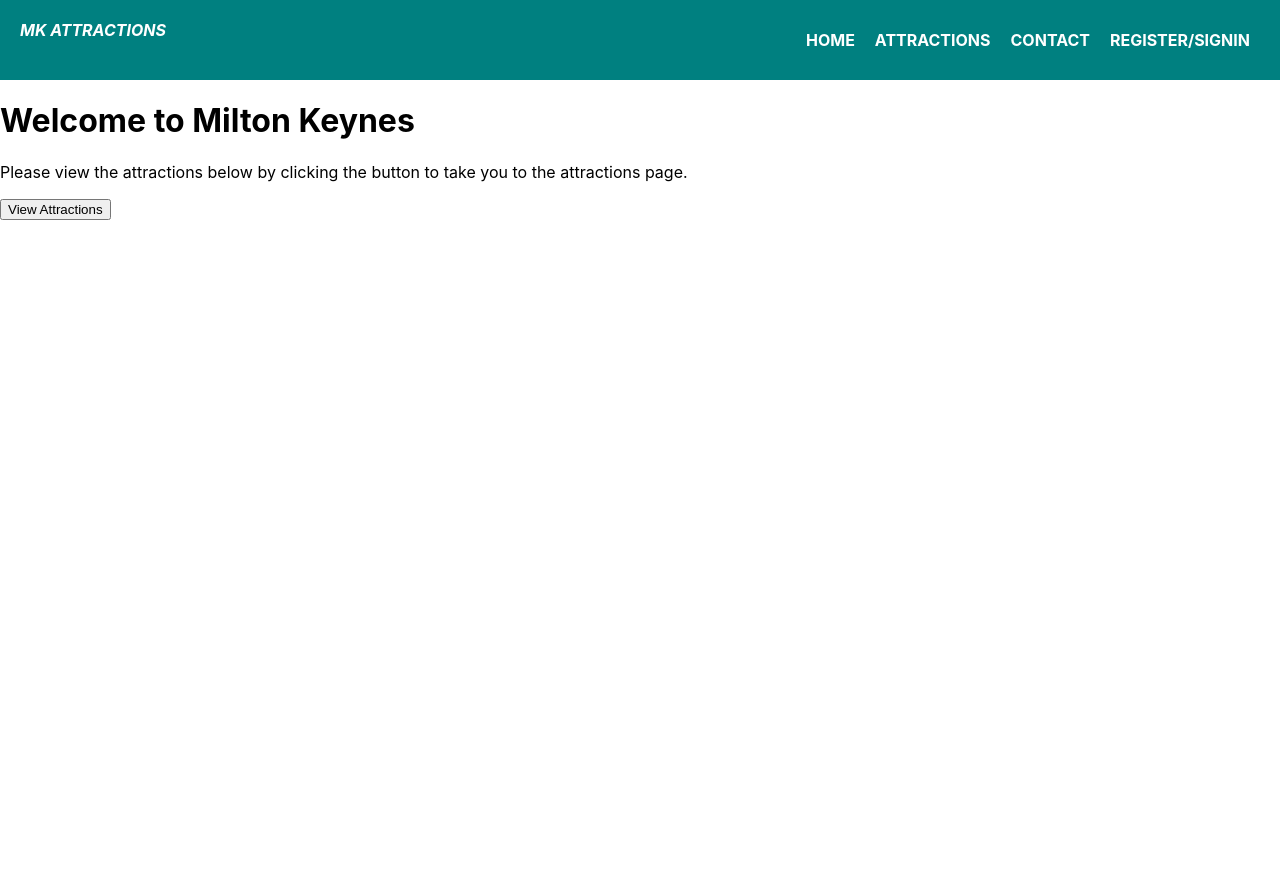
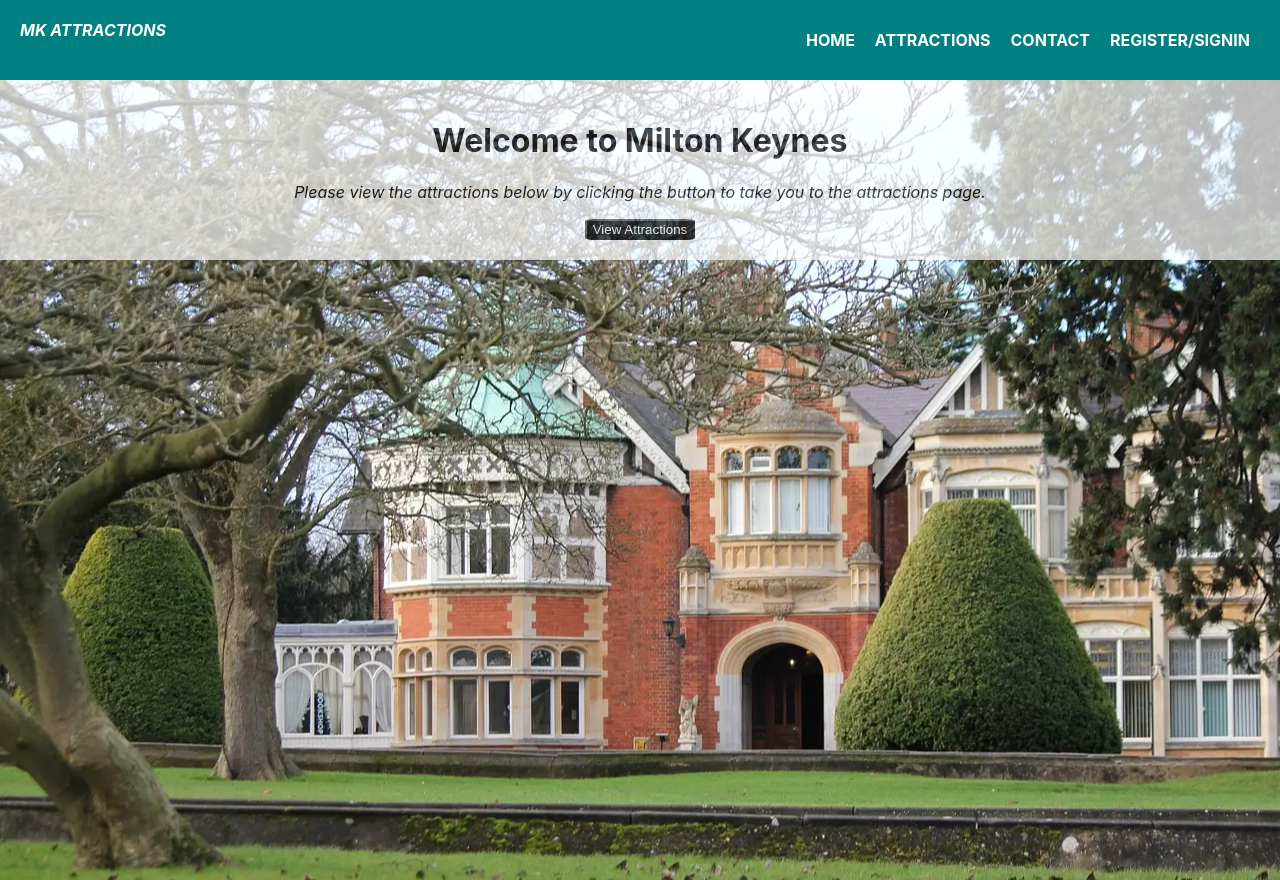
Before and after one commit to hannahro15/Django-React-With-Me-Project, a React (Create React App) app in the folder frontend/reactapp/: page / in a window 1280 px wide. Before the commit the page ends 800 px from the top, so only its background shows below. Built offline with nearby package versions, Linux system fonts and the light colour scheme.

Commit message:
Add some styling and a background-image to the home page

```diff
--- /dev/null
+++ b/frontend/reactapp/src/pages/home/Home.css
@@ -0,0 +1,30 @@
+.home {
+    background-image: url(../../../assets/bletchley-park.webp);
+    background-repeat: no-repeat;
+    background-position: center;
+    background-size: cover;
+    min-height: 100vh;
+}
+
+.home-container {
+    background-color: white;
+    opacity: 0.7;
+    padding-top: 20px;
+    padding: 20px;
+    text-align: center;
+}
+
+#home-title {
+    color: black;
+    font-weight: 700;
+}
+
+#home-paragraph {
+    font-style: italic;
+}
+
+#home-page-button {
+    background-color: black;
+    color: white;
+    border-radius: 10%;
+}
--- a/frontend/reactapp/src/pages/home/Home.jsx
+++ b/frontend/reactapp/src/pages/home/Home.jsx
@@ -1,12 +1,15 @@
 import Button from 'react-bootstrap/Button';
+import './Home.css';
 
 function Home() {
     return (
-        <div className='Home'>
-            <h1>Welcome to Milton Keynes</h1>
-            <p>Please view the attractions below by clicking the button to take you to the attractions page.</p>
-            <Button variant="secondary">View Attractions</Button>
-        </div>
+        <div className='home'>
+            <div className='home-container'>
+                <h1 id="home-title"> Welcome to Milton Keynes</h1>
+                <p id="home-paragraph">Please view the attractions below by clicking the button to take you to the attractions page.</p>
+                <Button variant="secondary" id="home-page-button">View Attractions</Button>
+            </div>
+        </div >
     )
 }
 
```
Also changed, not shown: frontend/reactapp/assets/bletchley-park.webp (added).
